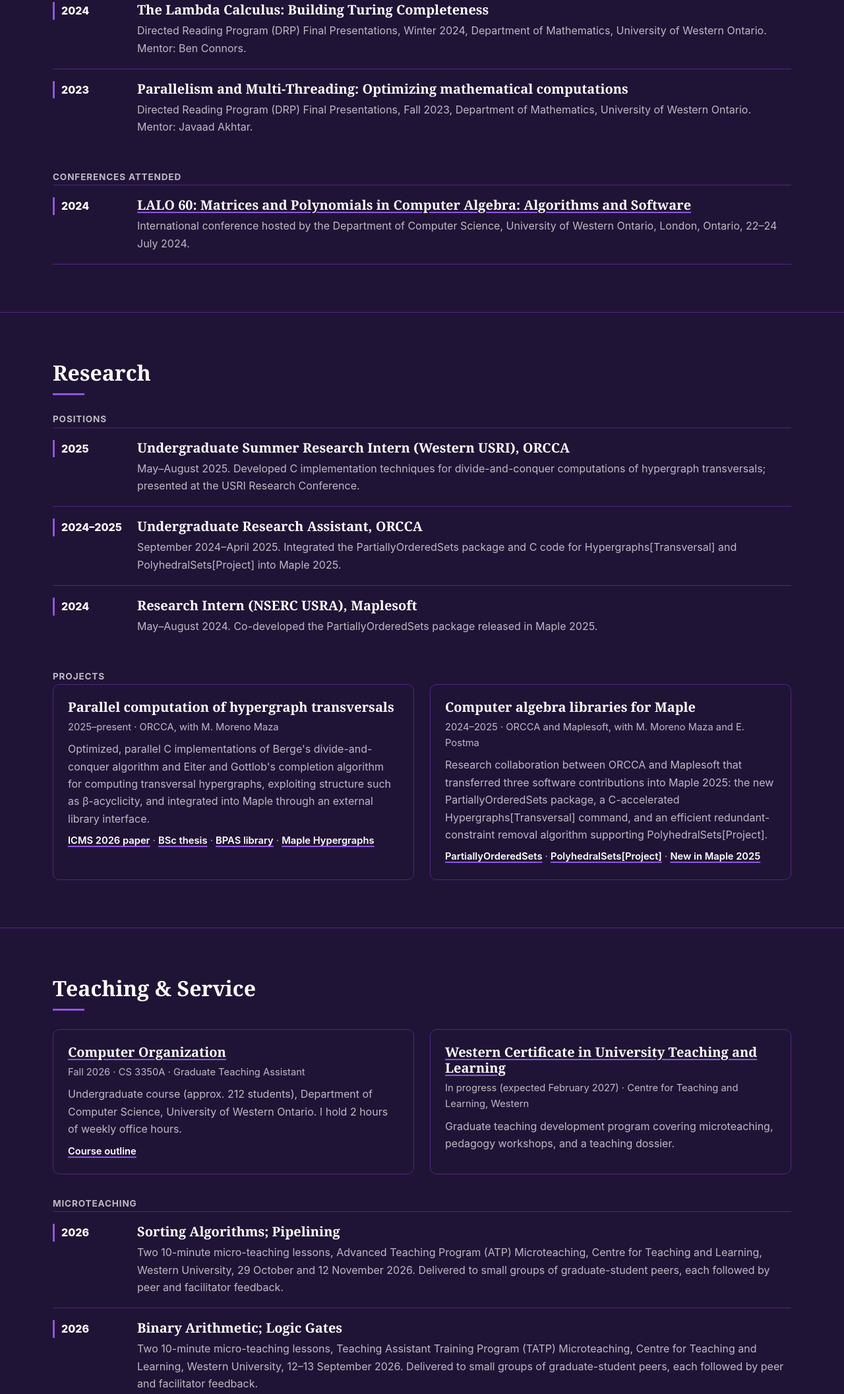
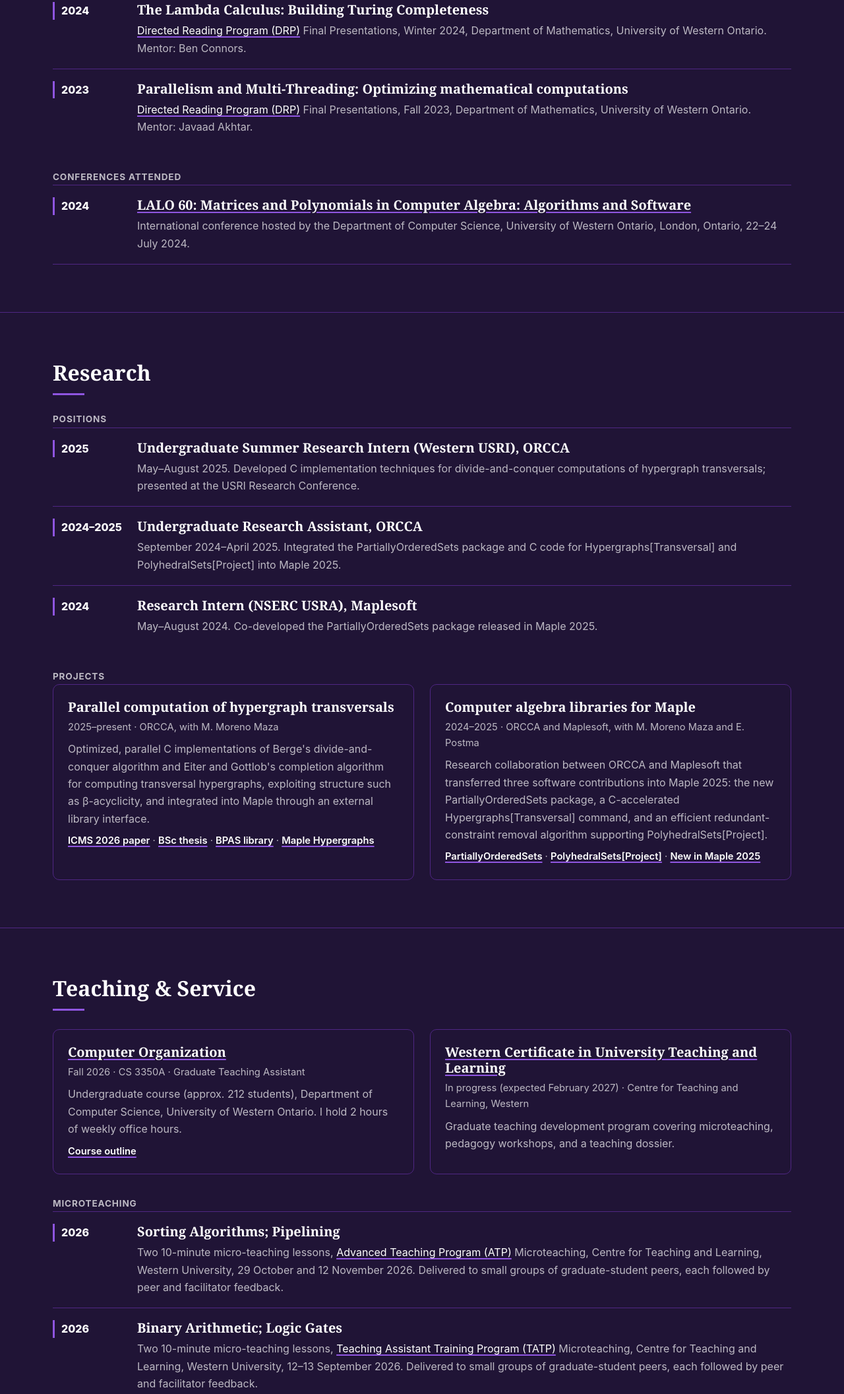
Before and after one commit to MaestroOD/MaestroOD.github.io, a plain HTML site: page index.html in a window 1280 px wide. Shown: the part 3367-5480 px from the top of the page at 66% size. Drawn offline with Linux system fonts and the light colour scheme.

Commit message:
Link ATP, TATP and DRP program pages
Co-Authored-By: Claude Opus 5.5 <noreply@anthropic.com>

```diff
--- a/index.html
+++ b/index.html
@@ -545,14 +545,14 @@
           <div class="year">2024</div>
           <div>
             <h3>The Lambda Calculus: Building Turing Completeness</h3>
-            <p>Directed Reading Program (DRP) Final Presentations, Winter 2024, Department of Mathematics, University of Western Ontario. Mentor: Ben Connors.</p>
+            <p><a href="https://www.math.uwo.ca/undergraduate/current_students/directed_reading_program.html">Directed Reading Program (DRP)</a> Final Presentations, Winter 2024, Department of Mathematics, University of Western Ontario. Mentor: Ben Connors.</p>
           </div>
         </article>
         <article class="publication">
           <div class="year">2023</div>
           <div>
             <h3>Parallelism and Multi-Threading: Optimizing mathematical computations</h3>
-            <p>Directed Reading Program (DRP) Final Presentations, Fall 2023, Department of Mathematics, University of Western Ontario. Mentor: Javaad Akhtar.</p>
+            <p><a href="https://www.math.uwo.ca/undergraduate/current_students/directed_reading_program.html">Directed Reading Program (DRP)</a> Final Presentations, Fall 2023, Department of Mathematics, University of Western Ontario. Mentor: Javaad Akhtar.</p>
           </div>
         </article>
 
@@ -641,14 +641,14 @@
           <div class="year">2026</div>
           <div>
             <h3>Sorting Algorithms; Pipelining</h3>
-            <p>Two 10-minute micro-teaching lessons, Advanced Teaching Program (ATP) Microteaching, Centre for Teaching and Learning, Western University, 29 October and 12 November 2026. Delivered to small groups of graduate-student peers, each followed by peer and facilitator feedback.</p>
+            <p>Two 10-minute micro-teaching lessons, <a href="https://teaching.uwo.ca/programming/graduate-students/wcutl/microteaching-programs.html">Advanced Teaching Program (ATP)</a> Microteaching, Centre for Teaching and Learning, Western University, 29 October and 12 November 2026. Delivered to small groups of graduate-student peers, each followed by peer and facilitator feedback.</p>
           </div>
         </article>
         <article class="publication">
           <div class="year">2026</div>
           <div>
             <h3>Binary Arithmetic; Logic Gates</h3>
-            <p>Two 10-minute micro-teaching lessons, Teaching Assistant Training Program (TATP) Microteaching, Centre for Teaching and Learning, Western University, 12&ndash;13 September 2026. Delivered to small groups of graduate-student peers, each followed by peer and facilitator feedback.</p>
+            <p>Two 10-minute micro-teaching lessons, <a href="https://teaching.uwo.ca/programming/graduate-students/wcutl/microteaching-programs.html">Teaching Assistant Training Program (TATP)</a> Microteaching, Centre for Teaching and Learning, Western University, 12&ndash;13 September 2026. Delivered to small groups of graduate-student peers, each followed by peer and facilitator feedback.</p>
           </div>
         </article>
 
```
